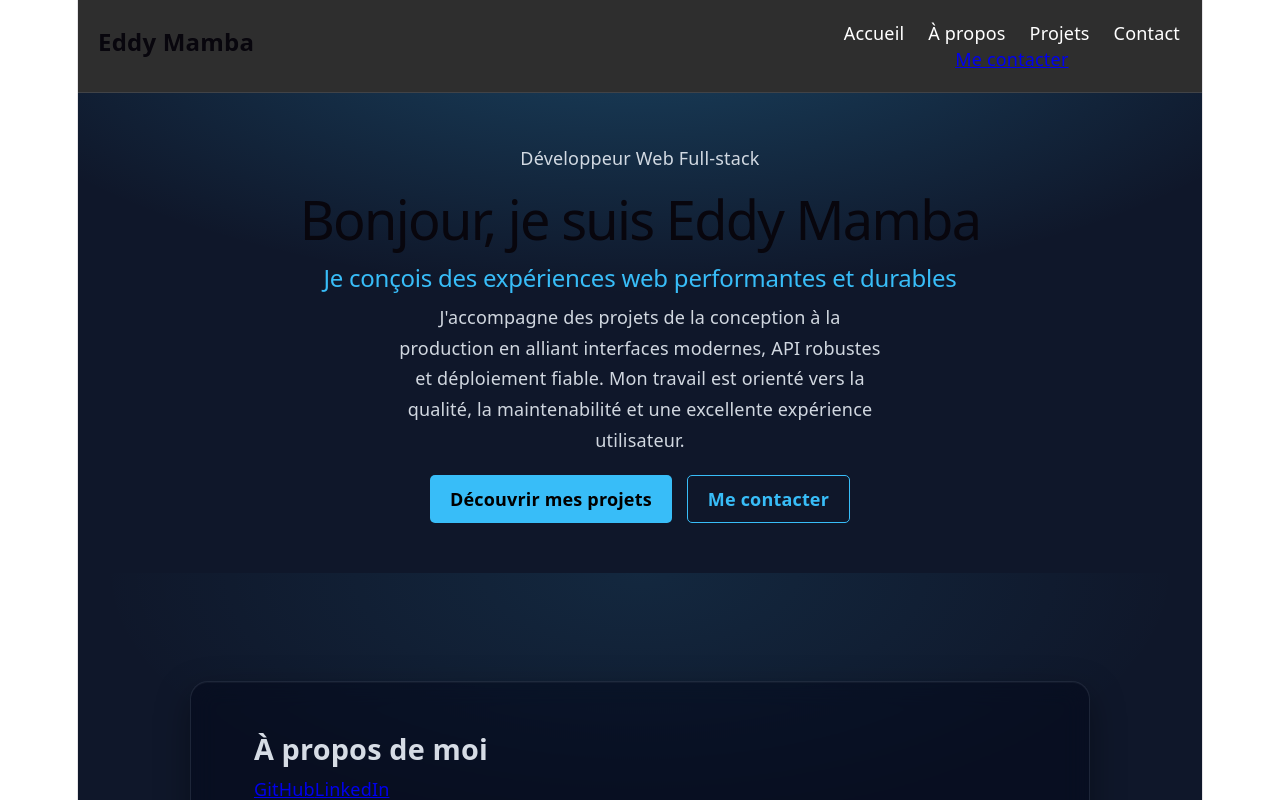
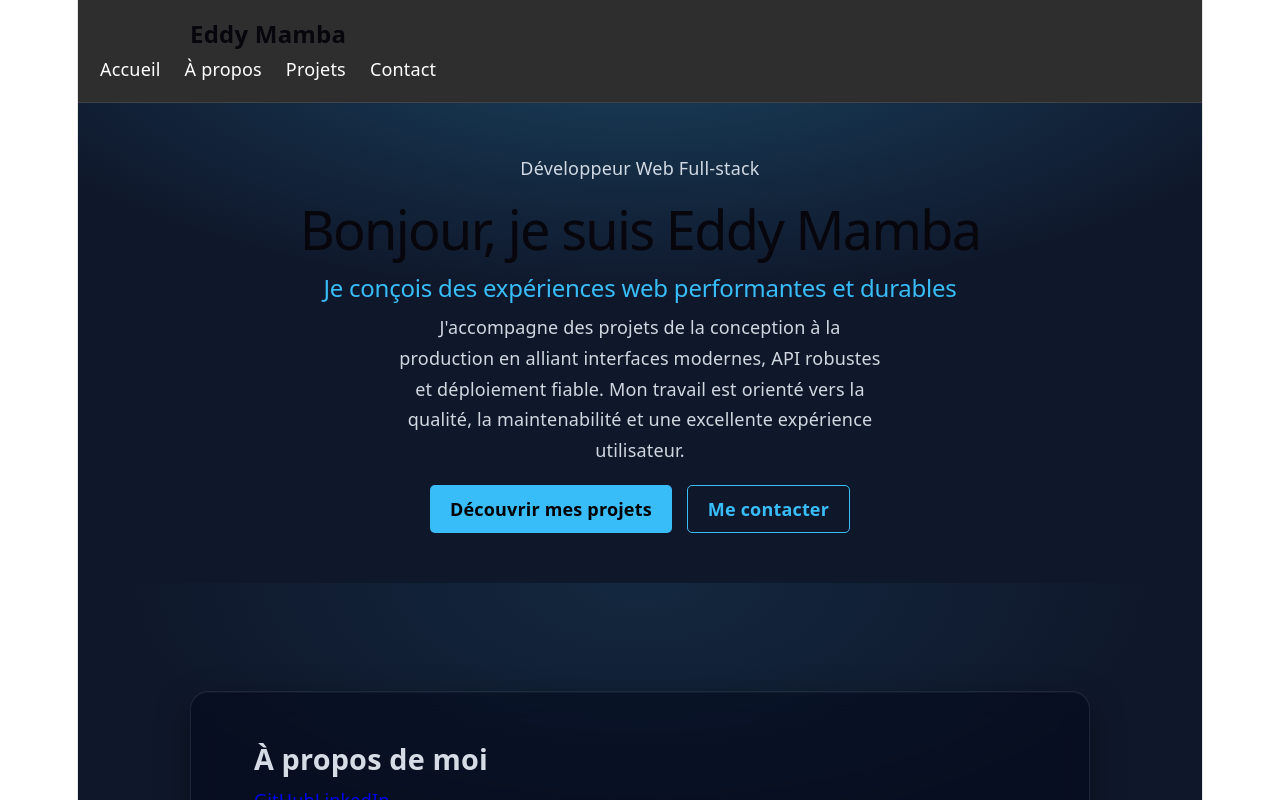
Before and after one commit to EddyMamba/portfolio, a React (Vite) app: page / in a window 1280 px wide. Shown: the top 800 px of the page. Built offline with nearby package versions, Linux system fonts and the light colour scheme.

Commit message:
feat: harmonize contact button and fix active state

```diff
--- a/src/Navbar.jsx
+++ b/src/Navbar.jsx
@@ -4,7 +4,8 @@ const navItems = [
   { href: "#home", label: "Accueil" },
   { href: "#about", label: "À propos" },
   { href: "#projects", label: "Projets" },
-  { href: "#contact", label: "Contact" },
+   { href: "#contact", label: "Contact"}
+
 ];
 
 function Navbar() {
@@ -16,6 +17,7 @@ function Navbar() {
 
   return (
     <nav className="navbar">
+      <div className="navbar-inner">
         <h2 className="logo">
           <a href="#home" onClick={closeMenu}>
             Eddy Mamba
@@ -43,9 +45,10 @@ function Navbar() {
               </li>
             ))}
           </ul>
-        <a href="#contact" className="nav-cta" onClick={closeMenu}>
-          Me contacter
-        </a>
+          {/* <a href="#contact" className="nav-cta" onClick={closeMenu}>
+            Contacter
+          </a> */}
+        </div>
       </div>
     </nav>
   );
```
Lines whose indentation alone changed are shown as unchanged.
